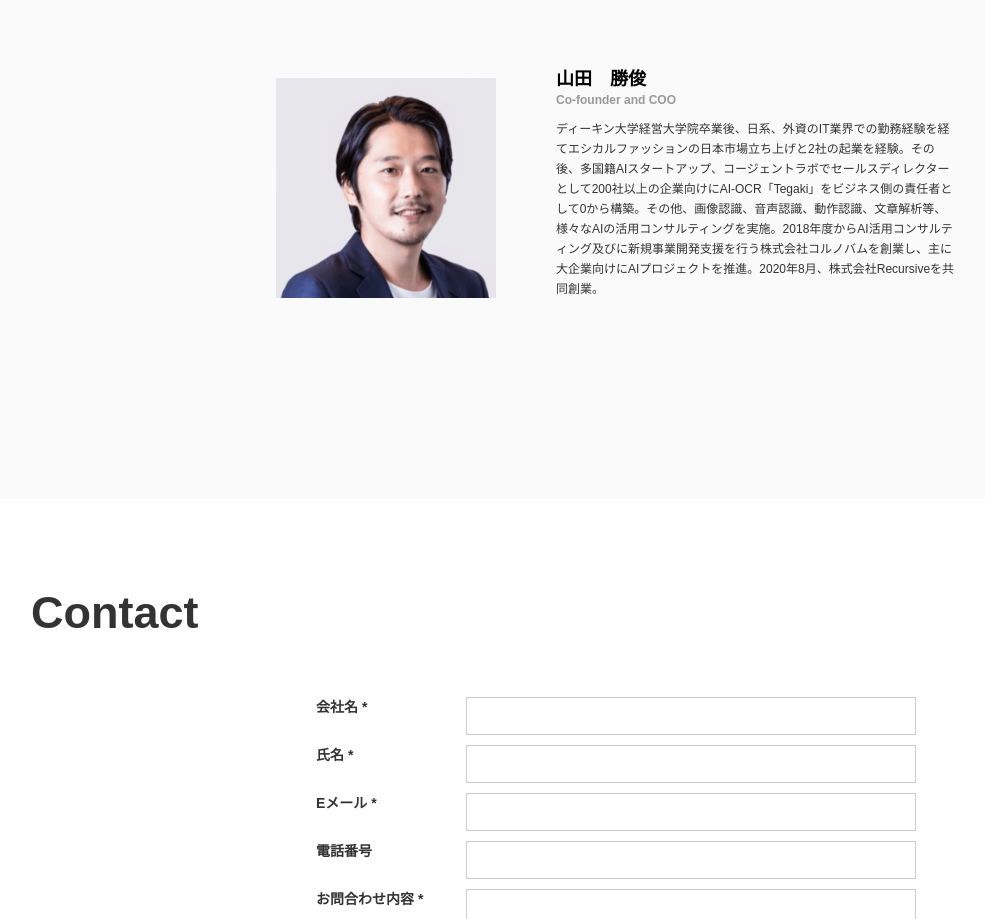
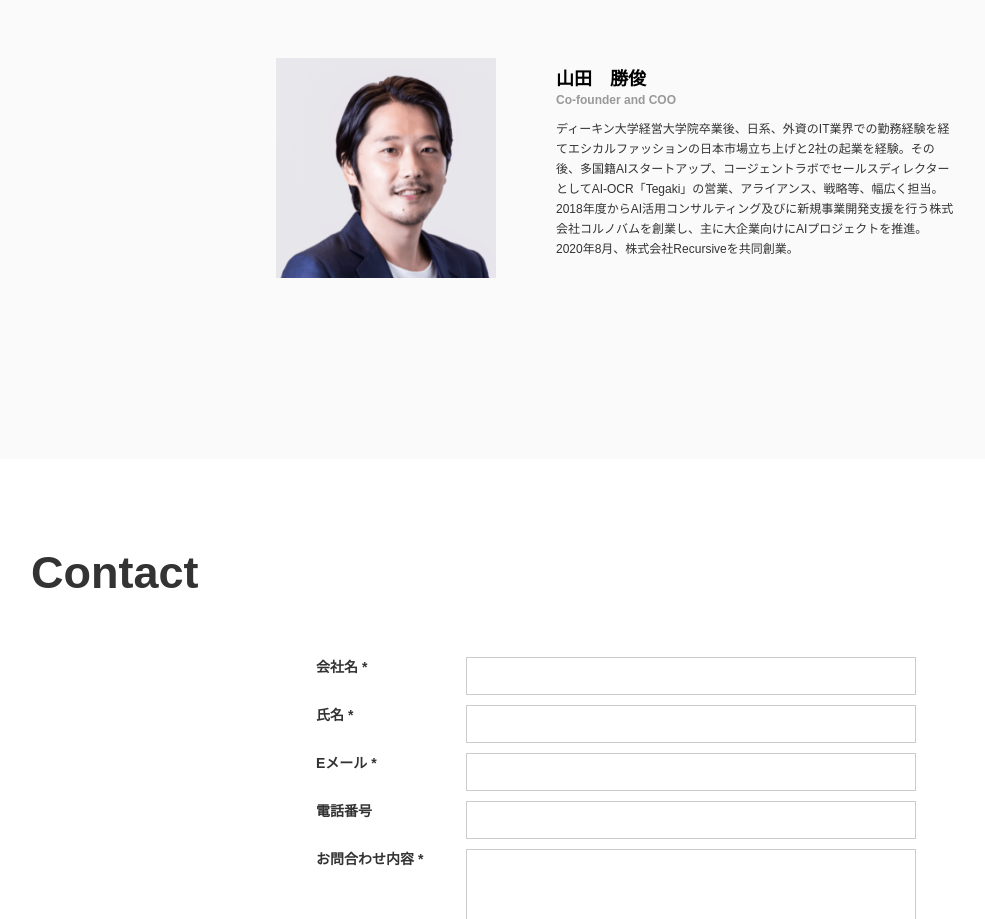
Before and after one commit to tmramalho/recursivehq.github.io, a plain HTML site: page index.html in a window 1280 px wide. Shown: the part 3570-4489 px from the top of the page, without its empty margins (24-1009 px from the left). Drawn offline with nearby package versions, Linux system fonts and the light colour scheme; a script that the page names is missing.

Commit message:
Update profile

```diff
--- a/index.html
+++ b/index.html
@@ -170,7 +170,7 @@
       <div class="div-block-9">
         <h4 class="heading-9">山田　勝俊</h4>
         <h6 class="heading-10">Co-founder and COO</h6>
-        <p class="paragraph-6">ディーキン大学経営大学院卒業後、日系、外資のIT業界での勤務経験を経てエシカルファッションの日本市場立ち上げと2社の起業を経験。その後、多国籍AIスタートアップ、コージェントラボでセールスディレクターとして200社以上の企業向けにAI-OCR「Tegaki」をビジネス側の責任者として0から構築。その他、画像認識、音声認識、動作認識、文章解析等、様々なAIの活用コンサルティングを実施。2018年度からAI活用コンサルティング及びに新規事業開発支援を行う株式会社コルノバムを創業し、主に大企業向けにAIプロジェクトを推進。2020年8月、株式会社Recursiveを共同創業。</p>
+        <p class="paragraph-6">ディーキン大学経営大学院卒業後、日系、外資のIT業界での勤務経験を経てエシカルファッションの日本市場立ち上げと2社の起業を経験。その後、多国籍AIスタートアップ、コージェントラボでセールスディレクターとしてAI-OCR「Tegaki」の営業、アライアンス、戦略等、幅広く担当。2018年度からAI活用コンサルティング及びに新規事業開発支援を行う株式 会社コルノバムを創業し、主に大企業向けにAIプロジェクトを推進。 2020年8月、株式会社Recursiveを共同創業。</p>
       </div>
     </div>
   </div>
```
Also changed, not shown: en.html (+1 -1 lines).
